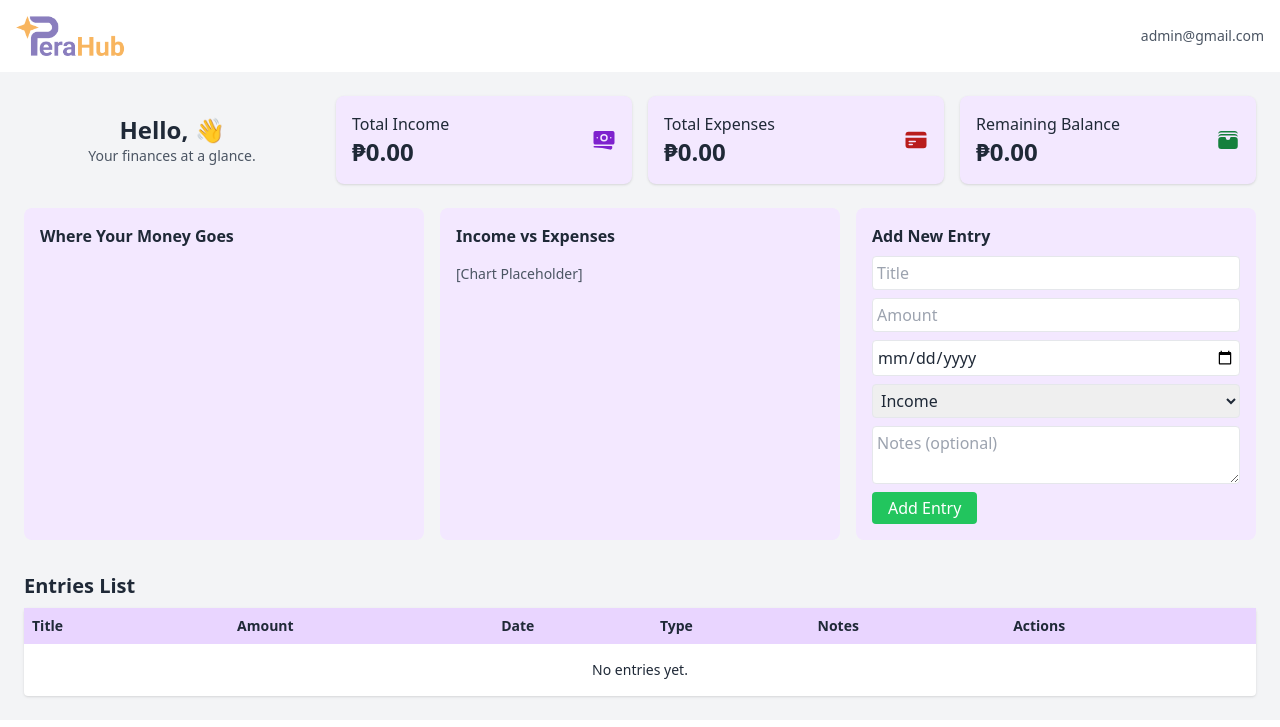
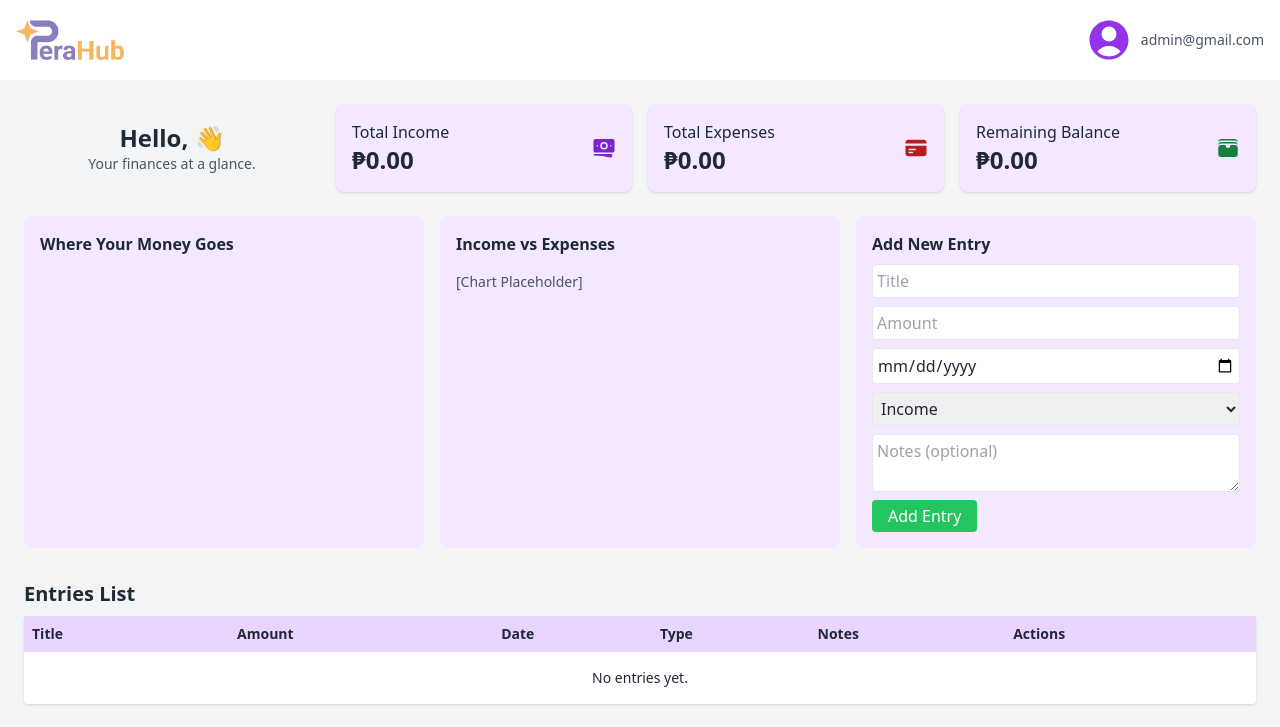
Before and after one commit to mezugatfukiko/PeraHub, a Django app: page /dashboard/ in a window 1280 px wide. Shown: the top 727 px of the page. Run offline with Django 5.2, Linux system fonts and the light colour scheme; a user stored in the database is signed in; data comes from the database, SQL or seed files in the repository; both versions use the stored data as it was after the commit; some libraries are stand-ins or nearby versions.

Commit message:
added profile icon

```diff
--- a/finance/templates/finance/dashboard.html
+++ b/finance/templates/finance/dashboard.html
@@ -8,10 +8,19 @@
   <div class="flex items-center">
     <img src="{% static 'src/hb-logo.png' %}" alt="Logo" class="h-10 w-auto">
   </div>
-  <!-- User info on the right -->
-  <div class="text-right">
-    <p class="font-bold text-gray-800">{{ user.get_full_name }}</p>
-    <p class="text-sm text-gray-600">{{ user.email }}</p>
+
+  <!-- User info with icon on the left -->
+  <div class="flex items-center text-right text-gray-800">
+    <!-- User Icon -->
+    <svg xmlns="http://www.w3.org/2000/svg" viewBox="0 0 24 24" fill="currentColor" class="h-12 w-12 text-purple-600 mr-2">
+      <path fill-rule="evenodd" d="M18.685 19.097A9.723 9.723 0 0 0 21.75 12c0-5.385-4.365-9.75-9.75-9.75S2.25 6.615 2.25 12a9.723 9.723 0 0 0 3.065 7.097A9.716 9.716 0 0 0 12 21.75a9.716 9.716 0 0 0 6.685-2.653Zm-12.54-1.285A7.486 7.486 0 0 1 12 15a7.486 7.486 0 0 1 5.855 2.812A8.224 8.224 0 0 1 12 20.25a8.224 8.224 0 0 1-5.855-2.438ZM15.75 9a3.75 3.75 0 1 1-7.5 0 3.75 3.75 0 0 1 7.5 0Z" clip-rule="evenodd" />
+    </svg>
+
+    <!-- Name and Email -->
+    <div class="text-right">
+      <p class="font-bold text-gray-800">{{ user.get_full_name }}</p>
+      <p class="text-sm text-gray-600">{{ user.email }}</p>
+    </div>
   </div>
 </header>
 
```
Also changed, not shown: db.sqlite3.
